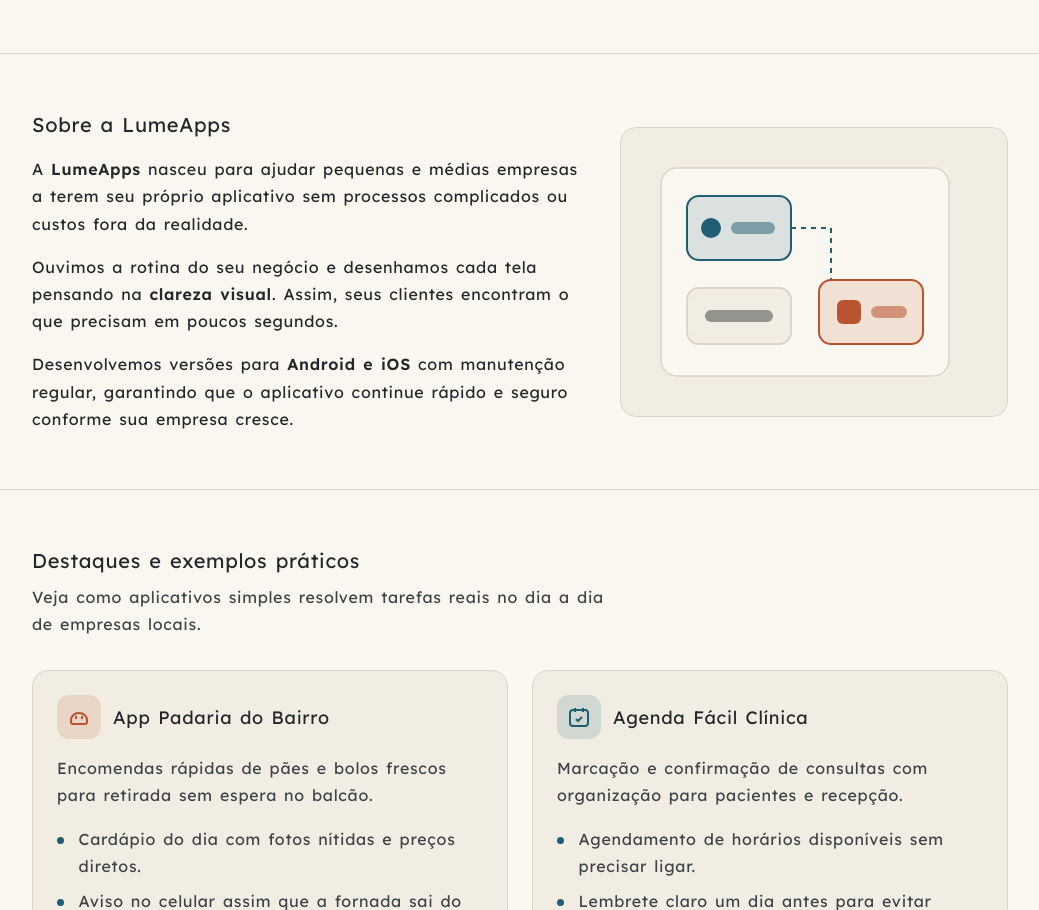
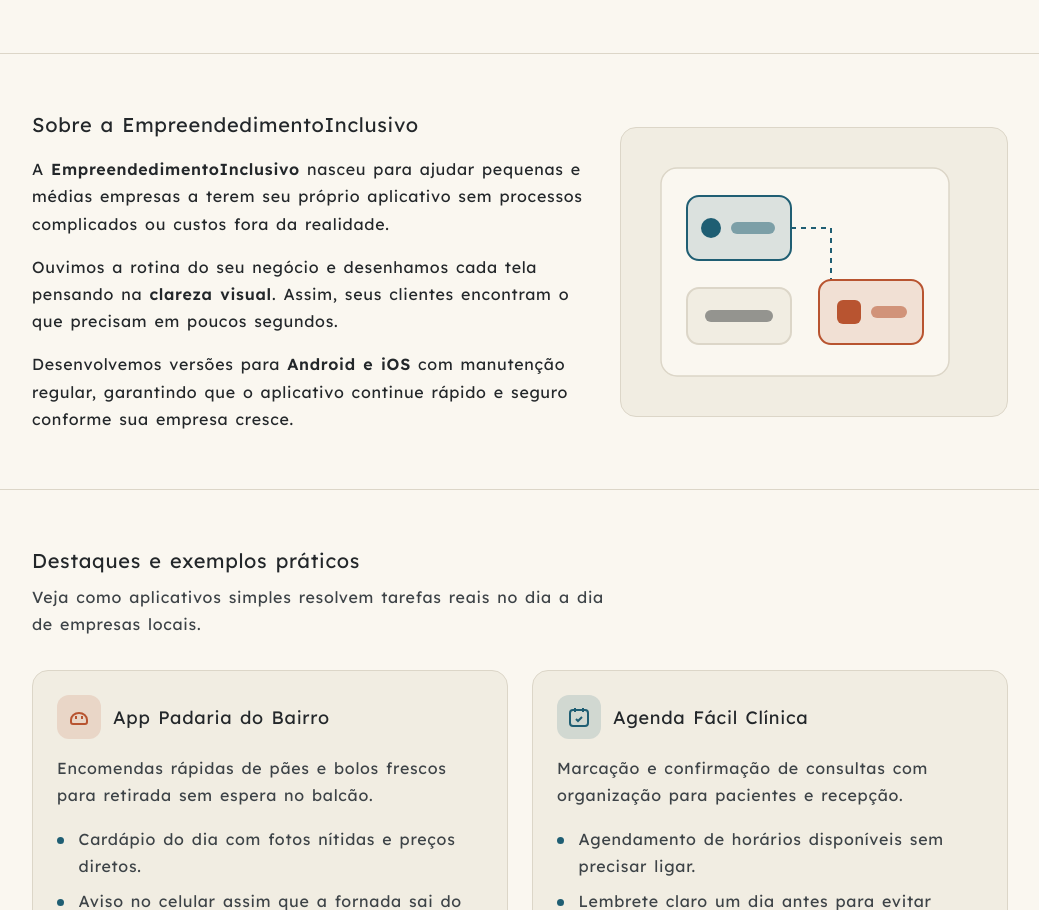
Before and after one commit to oborges-cmyk/site-dislexia, a plain HTML site: page index.html in a window 1280 px wide. Shown: the part 1089-1999 px from the top of the page, without its empty margins (120-1159 px from the left). Drawn offline with nearby package versions, Linux system fonts and the light colour scheme.

Commit message:
Update index.html

```diff
--- a/index.html
+++ b/index.html
@@ -239,10 +239,10 @@
       <div class="max-w-5xl mx-auto px-4 sm:px-6 grid grid-cols-1 lg:grid-cols-12 gap-8 items-center">
 
         <div class="lg:col-span-7 space-y-4">
-          <h2 id="titulo-sobre">Sobre a LumeApps</h2>
+          <h2 id="titulo-sobre">Sobre a EmpreendedimentoInclusivo</h2>
 
           <p>
-            A <span class="destaque-palavra">LumeApps</span> nasceu para ajudar pequenas e médias empresas a terem seu próprio aplicativo sem processos complicados ou custos fora da realidade.
+            A <span class="destaque-palavra">EmpreendedimentoInclusivo</span> nasceu para ajudar pequenas e médias empresas a terem seu próprio aplicativo sem processos complicados ou custos fora da realidade.
           </p>
 
           <p>
```
